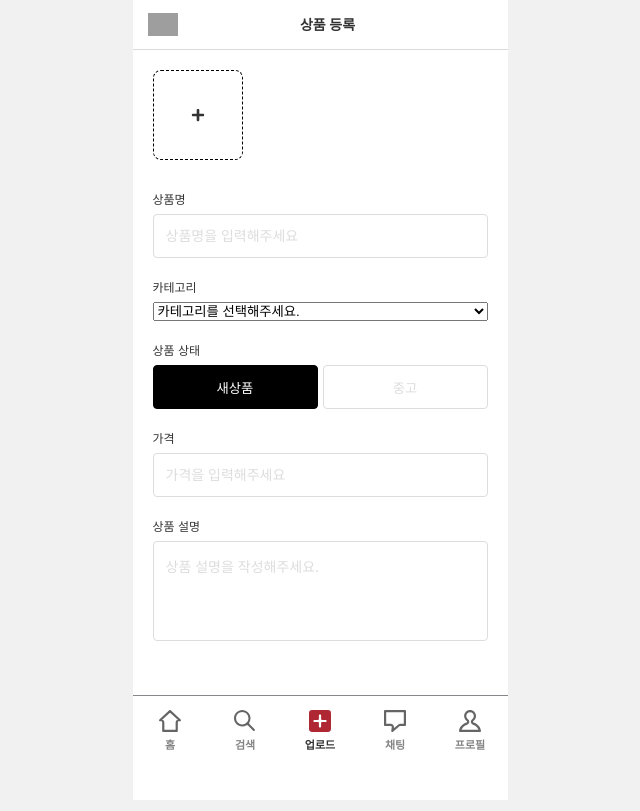
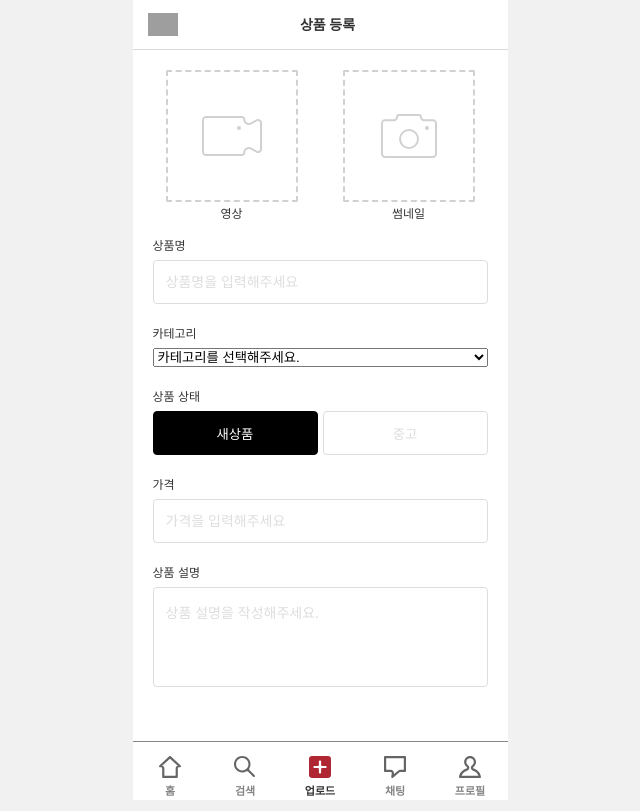
Before and after one commit to rachel490/Kicks, a React (Create React App) app: page /upload in a window 1280 px wide. Shown: the whole page, without its empty margins (320-960 px from the left). Built offline with nearby package versions, Linux system fonts and the light colour scheme; grey boxes are pictures that could not be loaded.

Commit message:
:lipstick: 썸네일, 영상 업로드 UI 수정

```diff
--- a/src/pages/VideoUploadPage/VideoUploadPage.tsx
+++ b/src/pages/VideoUploadPage/VideoUploadPage.tsx
@@ -2,6 +2,8 @@ import { PageHeader } from 'components';
 import * as S from './styles';
 import { FaPlus } from 'react-icons/fa';
 import React, { useState } from 'react';
+import {ReactComponent as VideoUploadIcon} from 'assets/svg/video.svg';
+import {ReactComponent as ThumbnailUploadIcon} from 'assets/svg/thumbnail.svg';
 
 export const VideoUploadPage = () => {
   const validateVideo = (e: React.ChangeEvent<HTMLInputElement>) => {
@@ -24,6 +26,7 @@ export const VideoUploadPage = () => {
       <PageHeader title="상품 등록" backTo="/" />
       <S.Form onSubmit={e => e.preventDefault()}>
         <S.FileInputContainer>
+          <S.FileInputBox>
             <input
               type="file"
               accept="video/*"
@@ -31,8 +34,17 @@ export const VideoUploadPage = () => {
               onChange={validateVideo}
             />
             <label htmlFor="videoUpload">
-            <FaPlus />
+              <VideoUploadIcon />
             </label>
+            <p>영상</p>
+          </S.FileInputBox>
+          <S.FileInputBox>
+            <input type="file" accept="img/*" id="thumbnailUpload" />
+            <label htmlFor="thumbnailUpload">
+              <ThumbnailUploadIcon />
+            </label>
+            <p>썸네일</p>
+          </S.FileInputBox>
         </S.FileInputContainer>
         <S.InputContainer>
           <S.InputBox>
--- a/src/pages/VideoUploadPage/styles.ts
+++ b/src/pages/VideoUploadPage/styles.ts
@@ -12,7 +12,16 @@ export const Form = styled.form`
 `;
 
 export const FileInputContainer = styled.div`
-  margin-bottom: 34px;
+  width: 100%;
+  display: flex;
+  justify-content: space-between;
+  padding: 0 13px;
+  margin-bottom: 20px;
+`;
+
+export const FileInputBox = styled.div`
+  text-align: center;
+  font-size: 12px;
 
   input {
     display: none;
@@ -20,20 +29,21 @@ export const FileInputContainer = styled.div`
 
   label {
     cursor: pointer;
-    width: 90px;
-    height: 90px;
-    border: 1px dashed black;
-    border-radius: 8px;
+    width: 132px;
+    height: 132px;
+    border: 2px dashed #d1d1d1;
+    border-radius: 2px;
     display: flex;
     flex-direction: column;
     align-items: center;
     justify-content: center;
     text-align: center;
     padding: 30px 0;
+    margin-bottom: 6px;
 
     &:hover {
-      border-color: #fe2c55;
-      background-color: rgba(0, 0, 0, 0.03);
+      border-color: #c13128;
+      background-color: rgba(0, 0, 0, 0.02);
     }
   }
 `;
```
Lines whose indentation alone changed are shown as unchanged.
